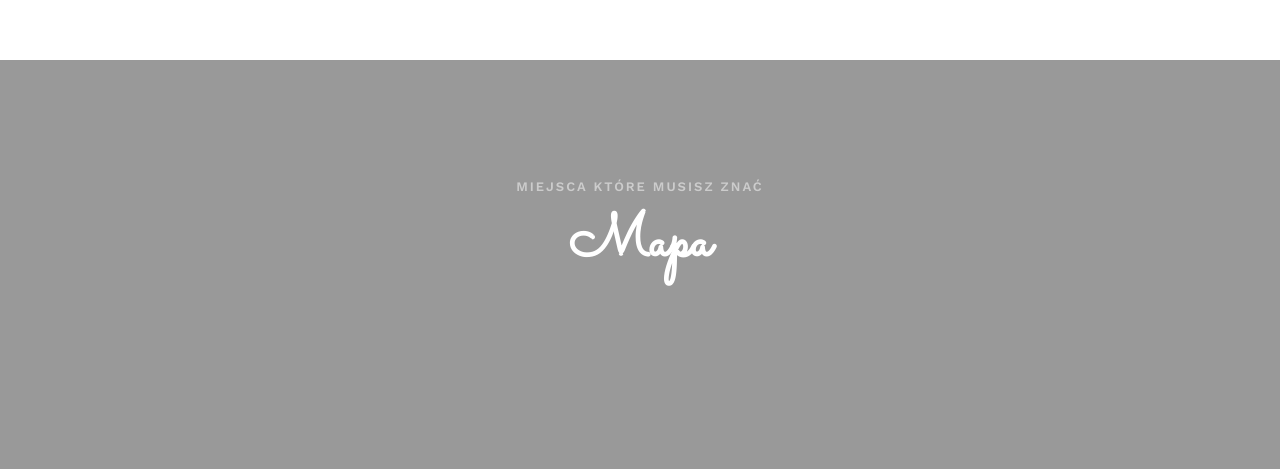
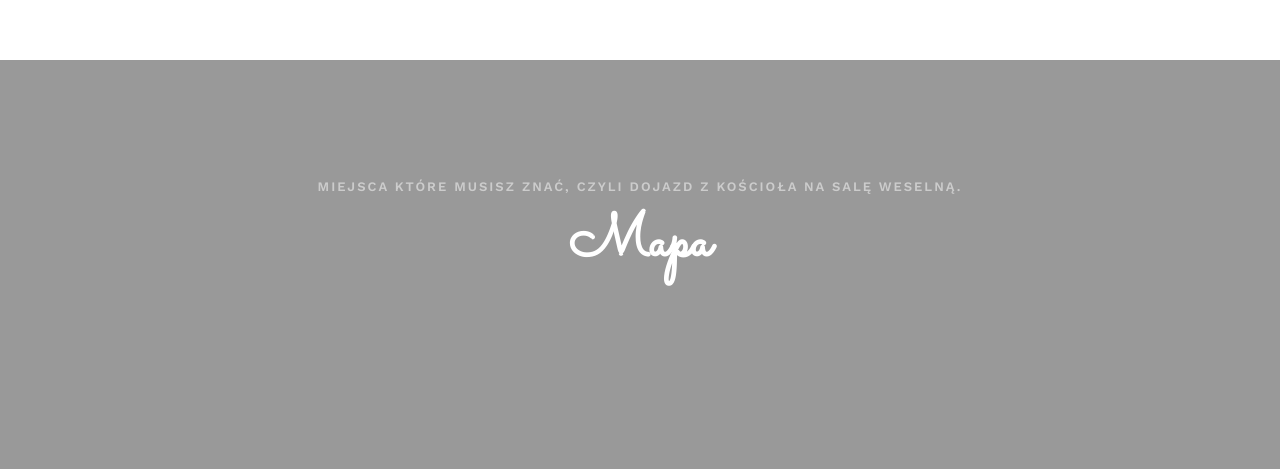
Before and after one commit to gtfo-kthxbye/wedding, a plain HTML site: page index.html in a window 1280 px wide. Shown: the part 5815-6284 px from the top of the page. Drawn offline with nearby package versions, Linux system fonts and the light colour scheme; files whose address does not match are found by name.

Commit message:
fix nie wiem który

```diff
--- a/index.html
+++ b/index.html
@@ -366,7 +366,7 @@
                 <div class="container">
                     <div class="row">
                         <div class="col-md-12 text-center fh5co-heading animate-box">
-                            <span>Miejsca które musisz znać</span>
+                            <span>Miejsca które musisz znać, czyli dojazd z kościoła na salę weselną.</span>
                             <h2>Mapa</h2>
                         </div>
                     </div>
```
